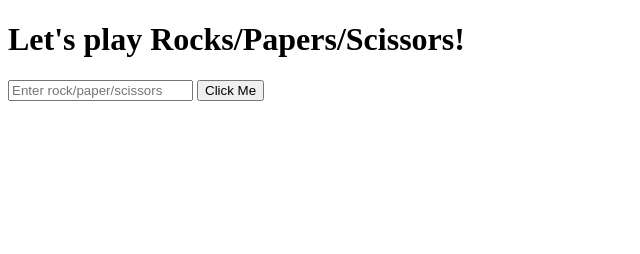
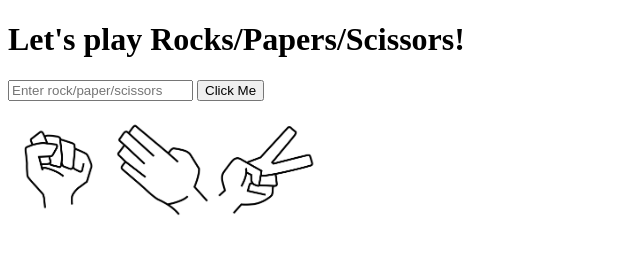
Before and after one commit to builtbybarento/rock-paper-scissors, a website: page index.html in a window 1280 px wide. Shown: the whole page, without its empty margins (0-640 px from the left). Drawn offline with Linux system fonts and the light colour scheme.

Commit message:
Added icons

```diff
--- /dev/null
+++ b/css/style.css
@@ -0,0 +1,8 @@
+.icon{
+    max-height: 100px;
+
+}
+
+body{
+
+}
--- a/index.html
+++ b/index.html
@@ -3,15 +3,18 @@
   <head>
     <meta charset="utf-8">
     <title></title>
-    <!-- <link rel="stylesheet" href="/css/style.css"> -->
+    <link rel="stylesheet" href="/css/style.css">
   </head>
   <body>
     <h1>Let's play Rocks/Papers/Scissors!</h1>
 
     <input id="playerHand" type="text" name="" placeholder="Enter rock/paper/scissors">
     <button id="clickMe" type="button" name="button">Click Me</button>
-
-    <h2 id="result"></h2>
+    </br></br>
+    <img class = 'icon' src="images/rock.jpg" alt="rock">
+    <img class = 'icon' src="images/paper.jpg" alt="paper">
+    <img class = 'icon' src="images/scissors.jpg" alt="scissors">
+    <h2 class = 'icon' id="result"></h2>
     <script type="text/javascript" src="/js/main.js"></script>
   </body>
 </html>
--- a/server.js
+++ b/server.js
@@ -20,6 +20,7 @@ let rockpaperscissors = {
 
 app.use('/js', express.static(path.join(__dirname, 'js')));
 app.use('/css', express.static(path.join(__dirname, 'css')));
+app.use('/images', express.static(path.join(__dirname, 'images')));
 
 
 app.get('/', (request, response) => {
```
Also changed, not shown: images/paper.jpg (added), images/paper.png (added), images/rock.jpg (added), images/rock.png (added), images/rock_paper_scissors-10.png (added), images/scissors.jpg (added), images/scissors.png (added).
